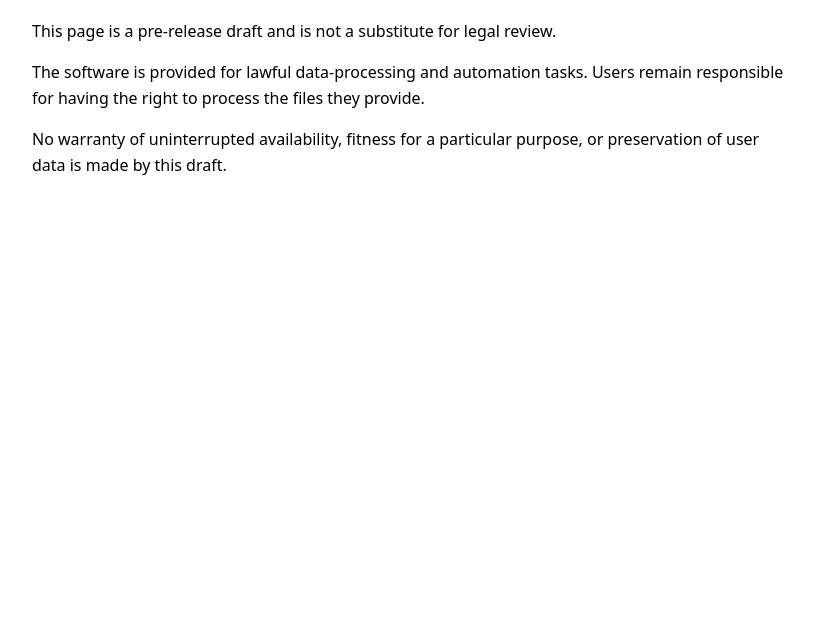
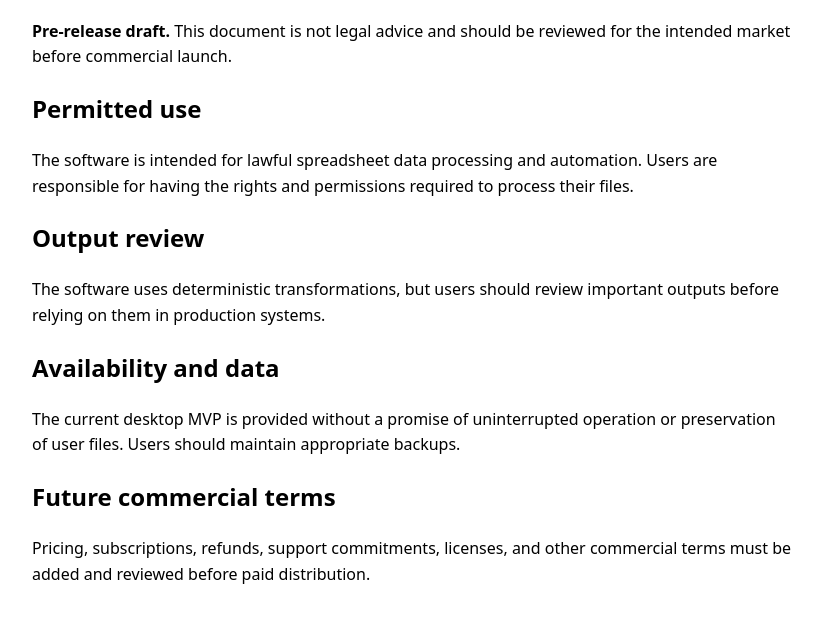
Before and after one commit to najafkalizadehkoorosh-cmyk/excel-automation-tool1390, a plain HTML site: page docs/terms.html in a window 1280 px wide. Shown: the part 102-724 px from the top of the page, without its empty margins (228-1050 px from the left). Drawn offline with Linux system fonts and the light colour scheme.

Commit message:
docs: clarify pre-release terms

```diff
--- a/docs/terms.html
+++ b/docs/terms.html
@@ -1 +1 @@
-<!doctype html><html lang="en"><head><meta charset="utf-8"><meta name="viewport" content="width=device-width,initial-scale=1"><title>Terms</title></head><body><main style="max-width:760px;margin:48px auto;font-family:system-ui;line-height:1.6;padding:0 20px"><h1>Terms of Use</h1><p>This page is a pre-release draft and is not a substitute for legal review.</p><p>The software is provided for lawful data-processing and automation tasks. Users remain responsible for having the right to process the files they provide.</p><p>No warranty of uninterrupted availability, fitness for a particular purpose, or preservation of user data is made by this draft.</p></main></body></html>
+<!doctype html><html lang="en"><head><meta charset="utf-8"><meta name="viewport" content="width=device-width,initial-scale=1"><title>Terms of Use — Excel Automation Tool</title></head><body><main style="max-width:760px;margin:48px auto;font-family:system-ui;line-height:1.6;padding:0 20px"><h1>Terms of Use</h1><p><strong>Pre-release draft.</strong> This document is not legal advice and should be reviewed for the intended market before commercial launch.</p><h2>Permitted use</h2><p>The software is intended for lawful spreadsheet data processing and automation. Users are responsible for having the rights and permissions required to process their files.</p><h2>Output review</h2><p>The software uses deterministic transformations, but users should review important outputs before relying on them in production systems.</p><h2>Availability and data</h2><p>The current desktop MVP is provided without a promise of uninterrupted operation or preservation of user files. Users should maintain appropriate backups.</p><h2>Future commercial terms</h2><p>Pricing, subscriptions, refunds, support commitments, licenses, and other commercial terms must be added and reviewed before paid distribution.</p></main></body></html>
```
